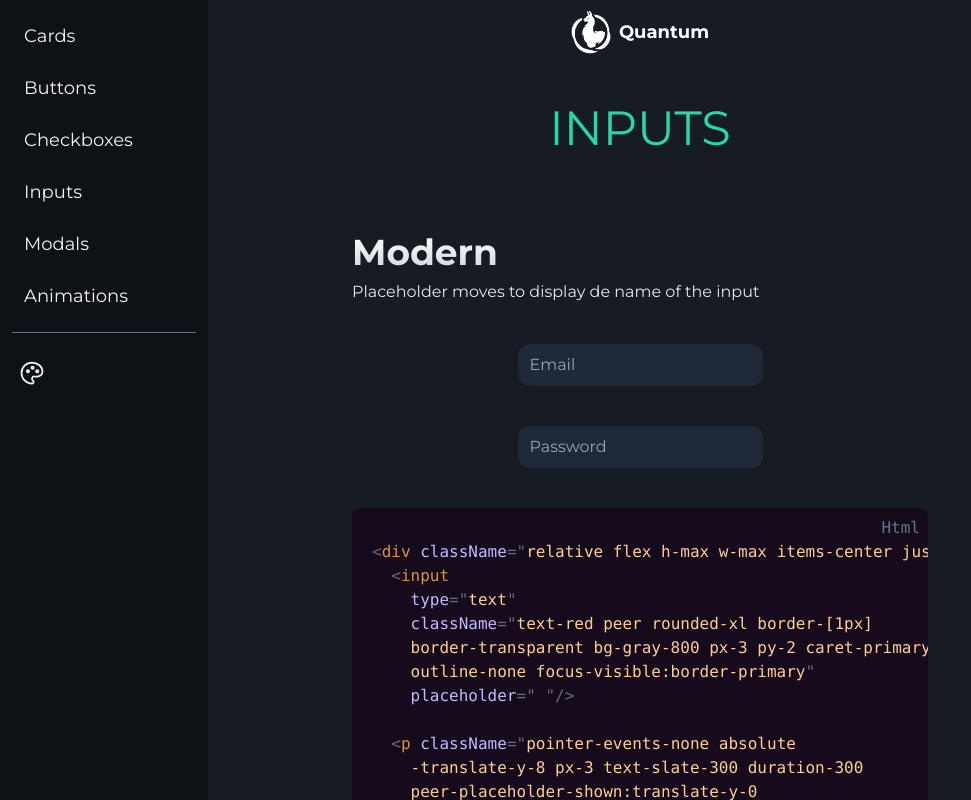
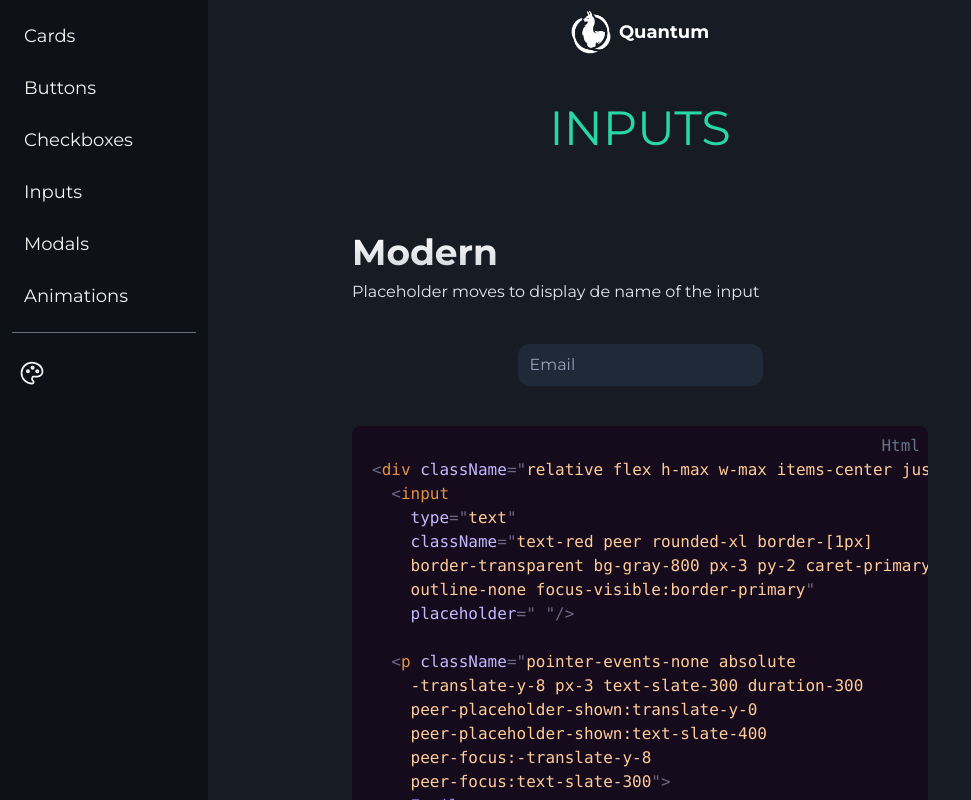
Before and after one commit to pa-ku/quantum_ui, a React (Vite) app: page /inputs in a window 1280 px wide. Shown: the top 800 px of the page, without its empty margins (0-971 px from the left). Built offline with nearby package versions, Linux system fonts and the light colour scheme; the HTML template or start-up script is replaced by a standard one.

Commit message:
removed input passowrd from modern

```diff
--- a/src/components/inputs/Modern_input.tsx
+++ b/src/components/inputs/Modern_input.tsx
@@ -31,18 +31,6 @@ export default function Modern_input() {
           Email
         </p>
       </div>
-
-      <div className="relative flex h-max w-max items-center justify-start">
-        <input
-          type="password"
-          className="text-red caret-primary focus-visible:border-primary peer rounded-xl border-[1px] border-transparent bg-gray-800 px-3 py-2 outline-none"
-          placeholder=" "
-        />
-        <p className="pointer-events-none absolute -translate-y-8 px-3 text-slate-300 duration-300 peer-placeholder-shown:translate-y-0 peer-placeholder-shown:text-slate-400 peer-focus:-translate-y-8 peer-focus:text-slate-300">
-          Password
-        </p>
-      </div>
-
       <CodeBlock code={codeBlock} />
     </>
   );
```
